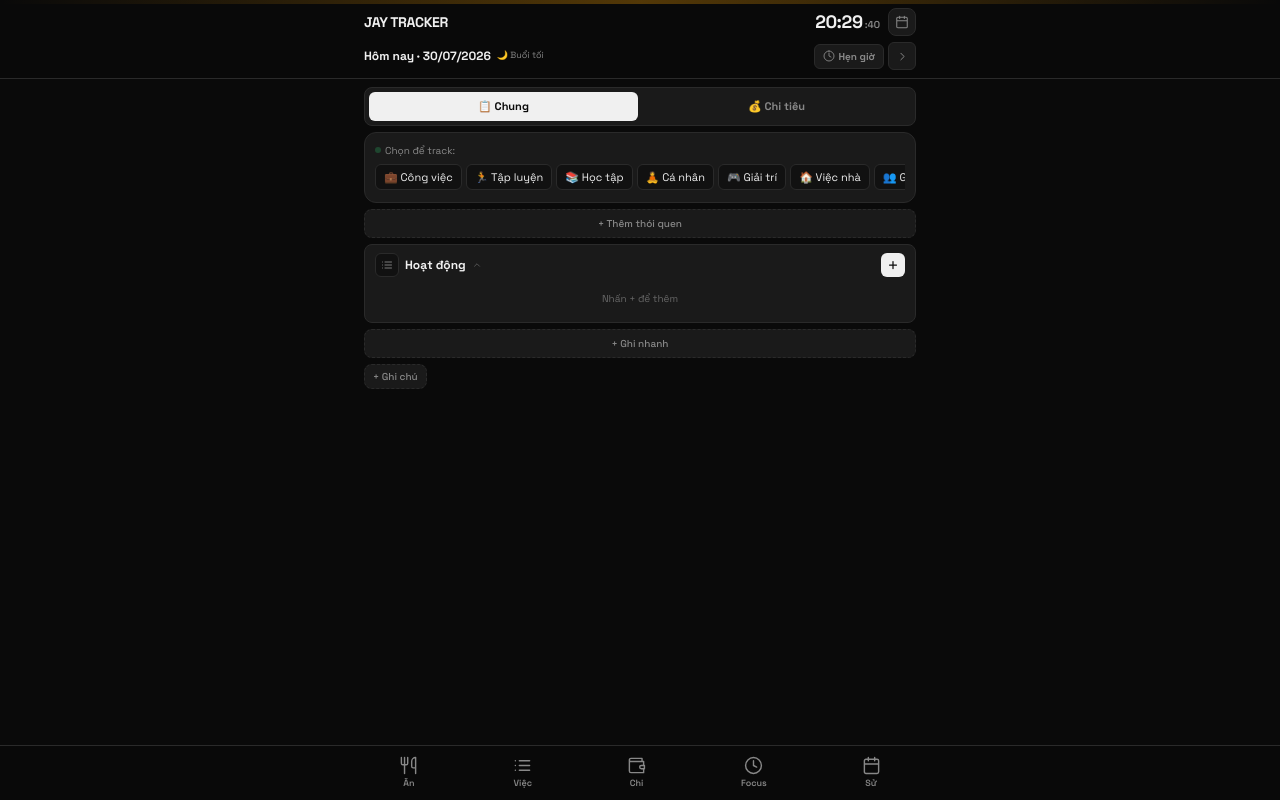
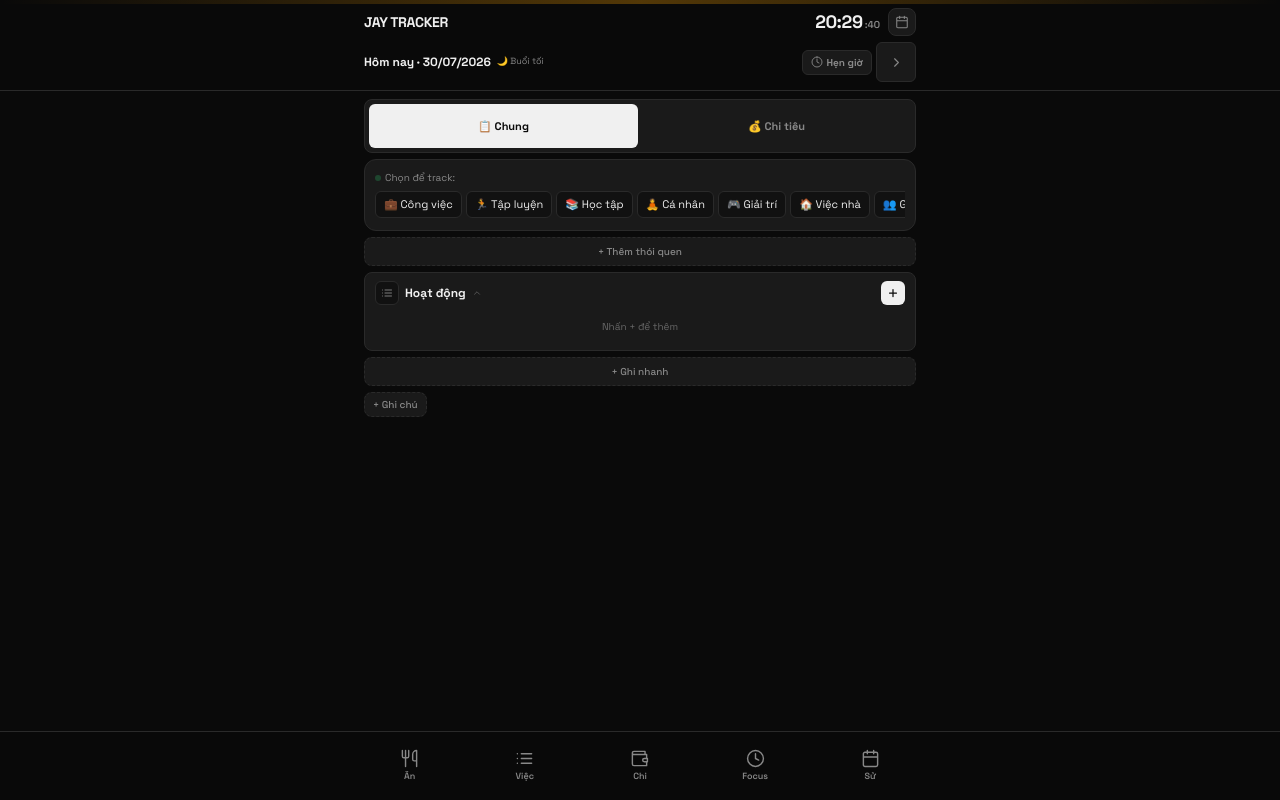
Before and after one commit to thienphucta639-hash/daily-tracker, a Next.js app: page / in a window 1280 px wide. Built offline with nearby package versions, Linux system fonts and the light colour scheme.

Commit message:
Add files via upload

```diff
--- a/src/app/app-client.tsx
+++ b/src/app/app-client.tsx
@@ -67,7 +67,10 @@ export default function App() {
   const reload = useCallback(() => {
     setMeals(S.getMeals(date)); setActs(S.getActivities(date)); setExps(S.getExpenses(date));
     setStatus(S.getDailyStatus(date)); setStreak(S.getStreak());
-    const l = S.getLiveTracks(); setLive(l.active); setLiveR(l.recent);
+    const l = S.getLiveTracks();
+    setLive(l.active);
+    // Only show tracked sessions that belong to the currently viewed date
+    setLiveR(l.recent.filter(r => formatDate(new Date(r.startedAt)) === date));
     setHabits(S.getHabitsForDate(date)); setHabitChecks(S.getHabitChecks(date));
     setQnotes(S.getQuickNotes(date)); setPomoSessions(S.getPomoSessions(date));
   }, [date]);
@@ -284,7 +287,7 @@ export default function App() {
                     <Ic d={P.clock} size={12} /> Hẹn giờ
                   </button>
                   {!isToday && <button onClick={() => setDate(formatDate(new Date()))} className="px-2 h-7 rounded-md bg-ink/10 text-ink text-[10px] font-bold">Nay</button>}
-                  <button onClick={() => { const d = new Date(date); d.setDate(d.getDate() + 1); setDate(formatDate(d)); }} className="w-7 h-7 rounded-md bg-card border border-line flex items-center justify-center text-mute hover:text-ink transition-colors"><Ic d={P.right} size={13} /></button>
+                  <button onClick={() => { const d = new Date(date); d.setDate(d.getDate() + 1); setDate(formatDate(d)); }} className="w-10 h-10 rounded-md bg-card border border-line flex items-center justify-center text-mute hover:text-ink transition-colors active:scale-95"><Ic d={P.right} size={15} /></button>
                 </div>
               </div>
               {/* Stats */}
@@ -306,7 +309,7 @@ export default function App() {
         {/* TAB SWITCHER for mobile */}
         <div className="flex gap-1 bg-card rounded-lg border border-line p-1 mt-2">
           <button onClick={() => setTab("main")} className={`flex-1 py-1.5 rounded-md text-[11px] font-bold transition-all ${tab === "main" ? "bg-ink text-bg" : "text-mute hover:text-ink"}`}>📋 Chung</button>
-          <button onClick={() => setTab("exp")} className={`flex-1 py-1.5 rounded-md text-[11px] font-bold transition-all ${tab === "exp" ? "bg-ink text-bg" : "text-mute hover:text-ink"}`}>💰 Chi tiêu</button>
+          <button onClick={() => setTab("exp")} className={`flex-1 min-h-[44px] py-2 rounded-md text-[11px] font-bold transition-all ${tab === "exp" ? "bg-ink text-bg" : "text-mute hover:text-ink"}`}>💰 Chi tiêu</button>
         </div>
 
         {tab === "main" ? (
@@ -520,7 +523,7 @@ export default function App() {
       </main>
 
       {/* BOTTOM NAV — always visible */}
-      <nav className="fixed bottom-0 inset-x-0 bg-bg/95 backdrop-blur-md border-t border-line py-1.5 z-30">
+      <nav className="fixed bottom-0 inset-x-0 bg-bg/95 backdrop-blur-md border-t border-line py-2 z-30">
         <div className="flex justify-around max-w-xl mx-auto">
           {[
             { d: P.fork, l: "Ăn", m: "meal" },
@@ -546,7 +549,7 @@ export default function App() {
                   setModal(b.m);
                 }
               }}
-              className={`flex flex-col items-center gap-0.5 px-3 py-1 active:scale-90 transition-all ${
+              className={`flex flex-col items-center justify-center gap-0.5 min-h-[52px] min-w-[60px] px-4 py-1.5 rounded-lg active:scale-90 transition-all ${
                 (b.m === "pomo" && (timerRunning || timerSetting)) || modal === b.m
                   ? "text-ink"
                   : "text-mute hover:text-ink"
```
